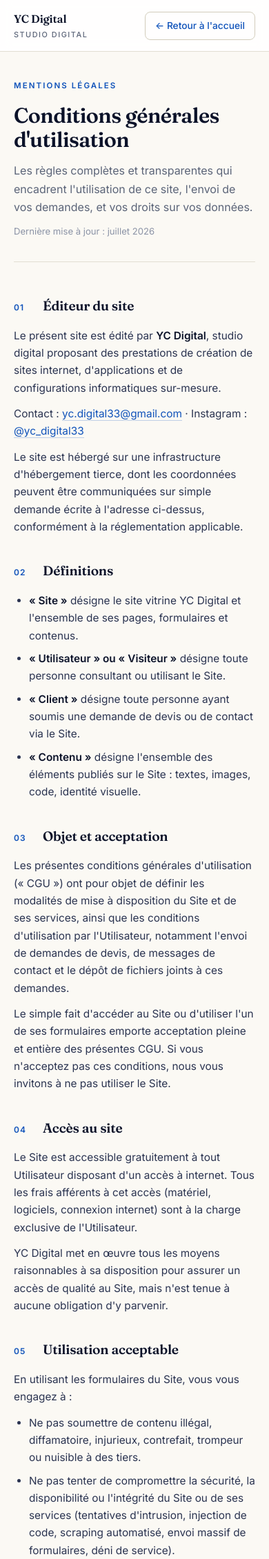
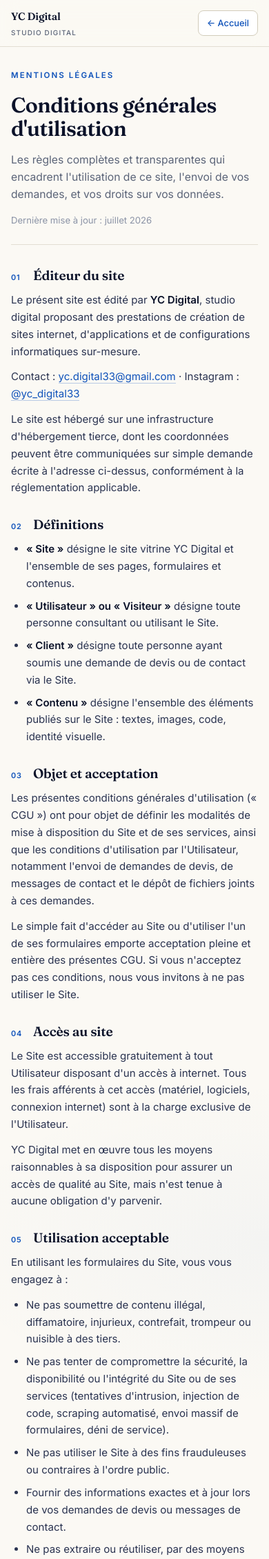
Before and after one commit to AstonDiv1/YC, a Flask app: page /conditions-utilisation in a window 390 px wide. Shown: the top 2260 px of the page at 69% size. Run offline with Flask 3, Linux system fonts and the light colour scheme.

Commit message:
Update conditions.html

```diff
--- a/GITH/templates/conditions.html
+++ b/GITH/templates/conditions.html
@@ -21,34 +21,43 @@
     --line-strong:#D2CCBB;
     --accent:#0F52BA;
     --accent-ink:#0A2E6D;
+    --accent-soft:rgba(15,82,186,.08);
+    --shadow-sm:0 1px 2px rgba(11,18,41,.04);
+    --shadow-md:0 4px 20px -8px rgba(11,18,41,.12);
     --font-display:"Fraunces",Georgia,serif;
     --font-body:"Inter",-apple-system,BlinkMacSystemFont,"Segoe UI",sans-serif;
   }
   *{ box-sizing:border-box; margin:0; padding:0; }
-  html{ scroll-behavior:smooth; -webkit-font-smoothing:antialiased; }
+  html{ scroll-behavior:smooth; -webkit-font-smoothing:antialiased; -webkit-text-size-adjust:100%; }
   body{
     font-family:var(--font-body);
     color:var(--ink);
     background:
-      radial-gradient(1000px 400px at 10% -10%, rgba(15,82,186,.05), transparent 60%),
+      radial-gradient(1200px 500px at 10% -10%, rgba(15,82,186,.06), transparent 60%),
+      radial-gradient(800px 400px at 100% 20%, rgba(15,82,186,.03), transparent 60%),
       var(--paper);
     line-height:1.65;
     min-height:100vh;
+    overflow-x:hidden;
   }
+
+  /* ===== Topbar ===== */
   .topbar{
     border-bottom:1px solid var(--line);
-    background:rgba(255,255,255,0.85);
-    backdrop-filter:blur(8px);
-    -webkit-backdrop-filter:blur(8px);
-    padding:16px 32px;
+    background:rgba(251,249,244,.85);
+    backdrop-filter:blur(12px) saturate(1.4);
+    -webkit-backdrop-filter:blur(12px) saturate(1.4);
+    padding:14px clamp(16px, 4vw, 32px);
     display:flex; align-items:center; justify-content:space-between;
-    position:sticky; top:0; z-index:10;
+    gap:12px;
+    position:sticky; top:0; z-index:20;
   }
   .topbar .brand{
     font-family:var(--font-display);
     font-size:1rem; font-weight:600;
     letter-spacing:-.01em;
     color:var(--ink);
+    min-width:0;
   }
   .topbar .brand small{
     display:block;
@@ -68,27 +77,43 @@
     padding:8px 14px;
     border:1px solid var(--line-strong);
     border-radius:8px;
-    transition:all .2s;
+    background:#fff;
+    transition:all .2s ease;
+    white-space:nowrap;
+    flex-shrink:0;
   }
   .topbar a.back:hover{
     color:#fff;
     background:var(--accent);
     border-color:var(--accent);
+    transform:translateY(-1px);
+    box-shadow:var(--shadow-md);
   }
+  .topbar a.back .full{ display:inline; }
+  .topbar a.back .short{ display:none; }
+
+  /* ===== Layout ===== */
   .layout{
-    max-width:1040px;
+    max-width:1080px;
     margin:0 auto;
-    padding:64px 24px 96px;
+    padding:clamp(32px, 5vw, 64px) clamp(16px, 4vw, 24px) clamp(56px, 8vw, 96px);
     display:grid;
-    grid-template-columns:220px 1fr;
-    gap:56px;
+    grid-template-columns:230px 1fr;
+    gap:clamp(32px, 5vw, 56px);
     align-items:start;
   }
+
+  /* ===== TOC ===== */
   aside.toc{
     position:sticky;
-    top:96px;
+    top:88px;
     font-size:.82rem;
+    max-height:calc(100vh - 108px);
+    overflow-y:auto;
+    padding-right:8px;
   }
+  aside.toc::-webkit-scrollbar{ width:4px; }
+  aside.toc::-webkit-scrollbar-thumb{ background:var(--line-strong); border-radius:4px; }
   aside.toc .toc-title{
     font-size:.7rem;
     letter-spacing:.14em;
@@ -98,16 +123,26 @@
     margin-bottom:14px;
   }
   aside.toc ul{ list-style:none; }
-  aside.toc li{ margin-bottom:9px; }
+  aside.toc li{ margin-bottom:2px; }
   aside.toc a{
     color:var(--muted);
     text-decoration:none;
     border-bottom:none;
     display:block;
     line-height:1.4;
+    padding:6px 10px;
+    border-radius:6px;
+    border-left:2px solid transparent;
+    transition:all .18s ease;
   }
-  aside.toc a:hover{ color:var(--accent); }
-  main{ max-width:720px; }
+  aside.toc a:hover{
+    color:var(--accent);
+    background:var(--accent-soft);
+    border-left-color:var(--accent);
+  }
+
+  /* ===== Main content ===== */
+  main{ max-width:720px; min-width:0; }
   .eyebrow{
     font-size:.72rem;
     letter-spacing:.18em;
@@ -118,99 +153,120 @@
   }
   h1{
     font-family:var(--font-display);
-    font-size:2.4rem;
-    line-height:1.15;
+    font-size:clamp(1.9rem, 4.2vw, 2.6rem);
+    line-height:1.12;
     font-weight:600;
     letter-spacing:-.02em;
     color:var(--ink);
-    margin-bottom:14px;
+    margin-bottom:16px;
   }
   .lead{
     color:var(--muted);
-    font-size:1rem;
+    font-size:clamp(.98rem, 1.6vw, 1.08rem);
     max-width:56ch;
-    margin-bottom:12px;
+    margin-bottom:14px;
+    line-height:1.6;
   }
   .lastup{
     color:var(--soft);
     font-size:.82rem;
-    margin-bottom:48px;
-    padding-bottom:32px;
+    margin-bottom:clamp(32px, 5vw, 48px);
+    padding-bottom:clamp(24px, 4vw, 32px);
     border-bottom:1px solid var(--line);
   }
-  section{ margin-bottom:36px; scroll-margin-top:96px; }
+  section{ margin-bottom:clamp(28px, 4vw, 40px); scroll-margin-top:96px; }
   h2{
     font-family:var(--font-display);
-    font-size:1.35rem;
+    font-size:clamp(1.2rem, 2.4vw, 1.4rem);
     font-weight:600;
     letter-spacing:-.01em;
     color:var(--ink);
-    margin-bottom:14px;
+    margin-bottom:16px;
     display:flex; align-items:baseline; gap:14px;
+    line-height:1.25;
   }
   h2 .num{
     font-family:var(--font-body);
-    font-size:.75rem;
+    font-size:.72rem;
     color:var(--accent);
     font-weight:600;
     letter-spacing:.08em;
-    min-width:28px;
+    min-width:26px;
+    flex-shrink:0;
   }
   h3{
     font-family:var(--font-body);
     font-size:.96rem;
     font-weight:600;
     color:var(--ink);
-    margin:18px 0 8px;
+    margin:20px 0 8px;
   }
   p, li{
     color:var(--ink-soft);
     font-size:.96rem;
     margin-bottom:12px;
+    overflow-wrap:break-word;
+    word-wrap:break-word;
   }
   ul{ padding-left:22px; margin-bottom:12px; }
   li{ margin-bottom:8px; }
   strong{ color:var(--ink); font-weight:600; }
-  a{ color:var(--accent); text-decoration:none; border-bottom:1px solid rgba(15,82,186,.25); transition:border-color .2s; }
-  a:hover{ border-bottom-color:var(--accent); }
+  a{
+    color:var(--accent);
+    text-decoration:none;
+    border-bottom:1px solid rgba(15,82,186,.28);
+    transition:border-color .2s, color .2s;
+    overflow-wrap:break-word;
+  }
+  a:hover{ border-bottom-color:var(--accent); color:var(--accent-ink); }
+
   .callout{
     background:#fff;
     border:1px solid var(--line);
     border-left:3px solid var(--accent);
-    padding:18px 22px;
+    padding:16px 20px;
     border-radius:10px;
-    margin:16px 0;
+    margin:18px 0;
     font-size:.94rem;
     color:var(--ink-soft);
+    box-shadow:var(--shadow-sm);
   }
   .callout strong{ color:var(--accent-ink); }
+
   .table-wrap{
     overflow-x:auto;
     margin:16px 0;
     border:1px solid var(--line);
     border-radius:10px;
+    background:#fff;
+    box-shadow:var(--shadow-sm);
+    -webkit-overflow-scrolling:touch;
   }
   table{
     width:100%;
     border-collapse:collapse;
     background:#fff;
     font-size:.88rem;
+    min-width:420px;
   }
   th, td{
     text-align:left;
     padding:12px 16px;
     border-bottom:1px solid var(--line);
     color:var(--ink-soft);
+    vertical-align:top;
   }
   th{
     background:var(--ivory);
     color:var(--ink);
     font-weight:600;
-    font-size:.78rem;
-    letter-spacing:.02em;
+    font-size:.76rem;
+    letter-spacing:.04em;
     text-transform:uppercase;
+    white-space:nowrap;
   }
   tr:last-child td{ border-bottom:none; }
+
   .disclaimer{
     margin-top:56px;
     padding:20px 22px;
@@ -220,26 +276,75 @@
     font-size:.84rem;
     color:var(--muted);
   }
+
   .footer{
     border-top:1px solid var(--line);
-    padding:28px 24px;
+    padding:28px 20px;
     text-align:center;
     color:var(--muted);
     font-size:.82rem;
     background:#fff;
   }
   .footer a{ color:var(--muted); border-bottom-color:transparent; }
-  .footer a:hover{ color:var(--ink); }
+  .footer a:hover{ color:var(--ink); border-bottom-color:var(--muted); }
 
+  /* ===== Tablet ===== */
   @media (max-width:900px){
-    .layout{ grid-template-columns:1fr; padding:40px 20px 72px; }
-    aside.toc{ position:static; order:2; }
+    .layout{
+      grid-template-columns:1fr;
+      gap:0;
+    }
+    aside.toc{
+      position:static;
+      max-height:none;
+      overflow:visible;
+      order:2;
+      margin-top:56px;
+      padding:24px;
+      background:#fff;
+      border:1px solid var(--line);
+      border-radius:12px;
+      box-shadow:var(--shadow-sm);
+    }
+    aside.toc ul{
+      display:grid;
+      grid-template-columns:repeat(2, 1fr);
+      gap:2px 8px;
+    }
     main{ order:1; max-width:none; }
   }
+
+  /* ===== Mobile ===== */
   @media (max-width:640px){
-    h1{ font-size:1.9rem; }
-    h2{ font-size:1.2rem; }
-    .topbar{ padding:14px 20px; }
+    .topbar{ padding:12px 16px; }
+    .topbar .brand{ font-size:.94rem; }
+    .topbar .brand small{ font-size:.62rem; letter-spacing:.12em; }
+    .topbar a.back{
+      padding:7px 12px;
+      font-size:.8rem;
+    }
+    .topbar a.back .full{ display:none; }
+    .topbar a.back .short{ display:inline; }
+
+    aside.toc ul{ grid-template-columns:1fr; }
+
+    h2{ gap:10px; margin-bottom:12px; }
+    h2 .num{ font-size:.68rem; min-width:22px; }
+
+    p, li{ font-size:.94rem; }
+    .callout{ padding:14px 16px; font-size:.9rem; }
+    .disclaimer{ padding:16px 18px; margin-top:40px; }
+
+    .footer{ padding:24px 16px; font-size:.78rem; }
+  }
+
+  @media (max-width:380px){
+    h1{ font-size:1.7rem; }
+    .lead{ font-size:.95rem; }
+  }
+
+  @media (prefers-reduced-motion:reduce){
+    *{ transition:none !important; scroll-behavior:auto !important; }
   }
 </style>
 </head>
@@ -250,7 +355,10 @@
     YC Digital
     <small>Studio digital</small>
   </div>
-  <a class="back" href="/">← Retour à l'accueil</a>
+  <a class="back" href="/">
+    <span class="full">← Retour à l'accueil</span>
+    <span class="short">← Accueil</span>
+  </a>
 </div>
 
 <div class="layout">
```
